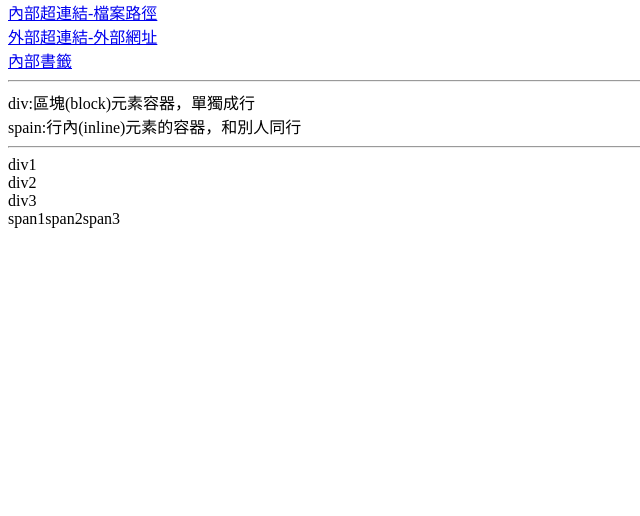
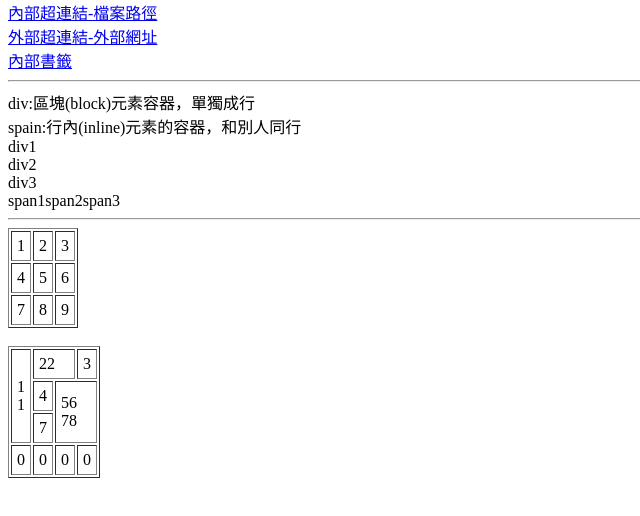
Before and after one commit to Rayen627/Rayen, a plain HTML site: page 0914.html in a window 1280 px wide. Shown: the part 594-1110 px from the top of the page, without its empty margins (0-640 px from the left). Drawn offline with Linux system fonts and the light colour scheme.

Commit message:
新增表格標籤

```diff
--- a/0914.html
+++ b/0914.html
@@ -22,9 +22,27 @@
         <hr>
         <div>div:區塊(block)元素容器，單獨成行</div>
         <spain>spain:行內(inline)元素的容器，和別人同行</spain>
-        <hr>
         <div>div1</div> <div>div2</div> <div>div3</div>
         <span>span1</span><span>span2</span><span>span3</span>
+        <hr>
+        <!-- table
+               tr: table row 橫列
+                   td: table data cell 儲存檔
+            border:框線
+            cellpadding: 儲存格內填充
+        -->
+        <table border="1" cellpadding="5">
+          <tr><td>1</td><td>2</td><td>3</td></tr>
+          <tr><td>4</td><td>5</td><td>6</td></tr>
+          <tr><td>7</td><td>8</td><td>9</td></tr>
+        </table>
+        <br>
+         <table border="1" cellpadding="5">
+          <tr><td rowspan="3">1<br>1</td><td colspan="2">22</td><td>3</td></tr>
+          <tr><td>4</td><td colspan="2" rowspan="2">56<br>78</td></tr>
+          <tr><td>7</td></tr>
+          <td>0</td><td>0</td><td>0</td><td>0</td>
+        </table>
 <br><br><br><br><br><br><br><br><br><br><br><br><br><br><br><br><br><br><br><br><br><br><br><br><br><br><br><br><br><br><br><br><br><br><br>
         <p>文件最下面</p>
         <p>回到<a href="#top">最上面</a></p>
```
